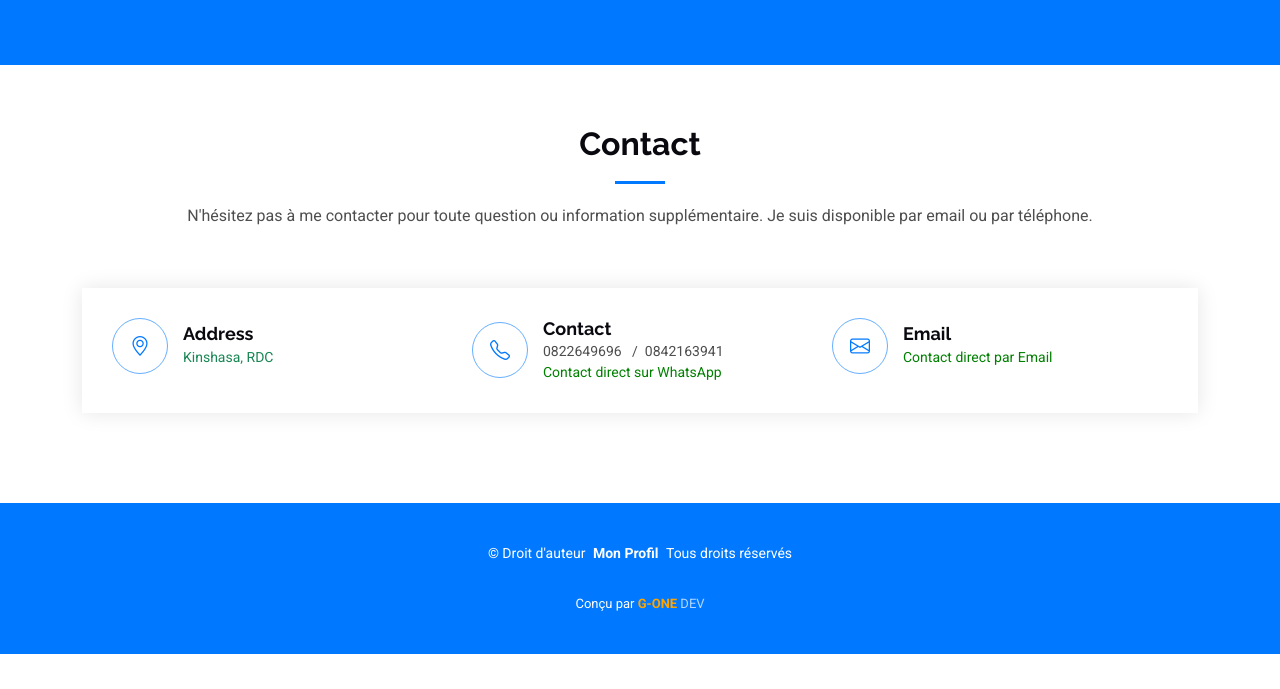
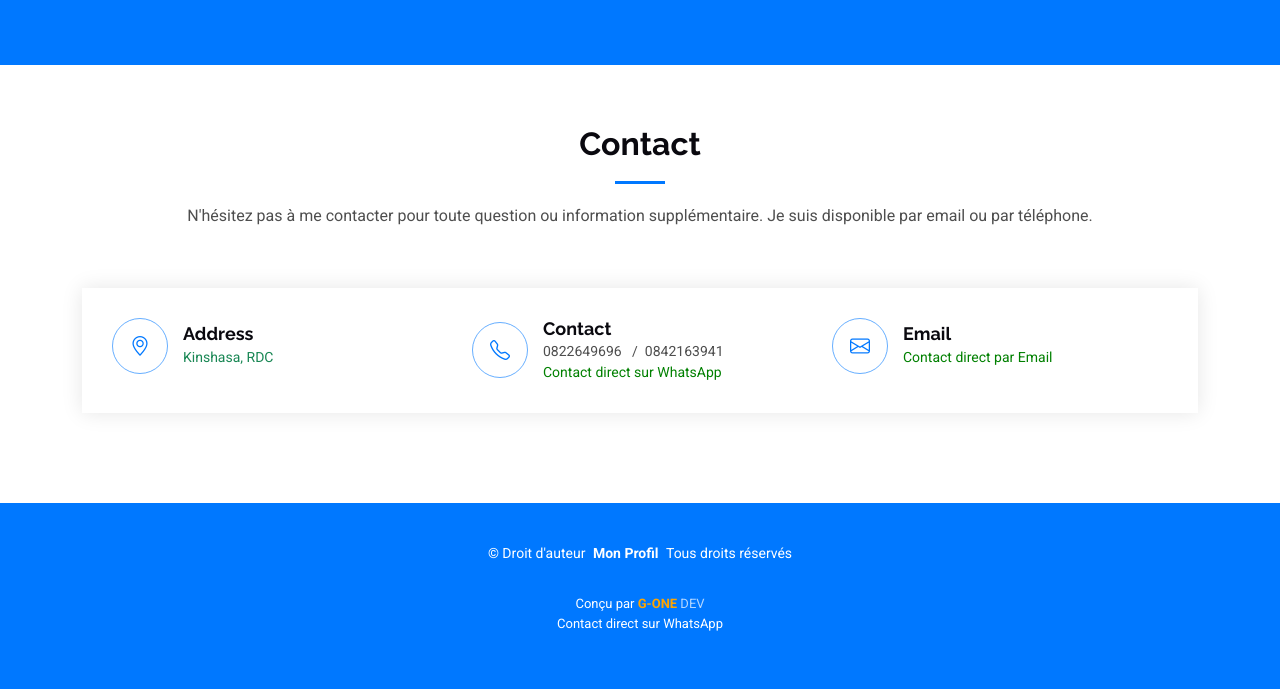
Before and after one commit to Demsmutombo/Papy-Fernand, a plain HTML site: page index.html in a window 1280 px wide. Shown: the part 9320-10009 px from the top of the page. Before the commit the page ends 9974 px from the top, so only its background shows below. Drawn offline with Linux system fonts and the light colour scheme.

Commit message:
5me commit

```diff
--- a/index.html
+++ b/index.html
@@ -822,6 +822,8 @@
       </div>
       <div class="credits">
         Conçu par <a href="mailto:israelmutombo9319@gmail.com"><strong style="color: orange;">G-ONE</strong> DEV</a>
+          <p><a href="https://api.whatsapp.com/send?phone=243893002461" target="_blank" style="color:#FFFF;">Contact direct sur WhatsApp</a></p>
+
     </div>
 
     </div>
```
